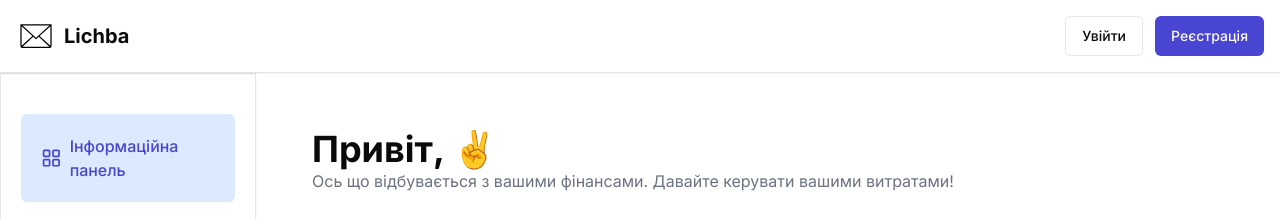
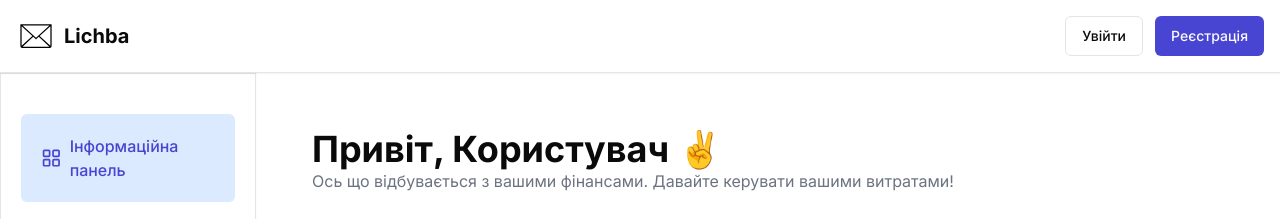
Before and after one commit to myronvika/lichba, a Next.js app: page /dashboard in a window 1280 px wide. Shown: the top 219 px of the page. Built offline with nearby package versions, Linux system fonts and the light colour scheme; no server answers.

Commit message:
Final version з перекладом імен

```diff
--- a/app/(routes)/dashboard/page.jsx
+++ b/app/(routes)/dashboard/page.jsx
@@ -11,10 +11,29 @@ import BarChartDashboard from './_components/BarChartDashboard'
 import BudgetItem from './budgets/_components/BudgetItem'
 import TransactionsList from './_components/TransactionsList'
 
+// Мінімальний переклад імен
+function translateName(user) {
+    if (!user) return 'Користувач';
+
+    const names = {
+        'victoria': 'Вікторія', 'victor': 'Віктор', 'john': 'Іван', 'mary': 'Марія',
+        'mike': 'Михайло', 'alex': 'Олекс', 'anna': 'Анна', 'kate': 'Катя'
+    };
+
+    const name = user.firstName || user.fullName || 'Користувач';
+    const lowerName = name.toLowerCase();
+
+    for (const [eng, ukr] of Object.entries(names)) {
+        if (lowerName.includes(eng)) return ukr;
+    }
+
+    return name;
+}
+
 export default function Dashboard() {
     const { user } = useUser()
+    const translatedName = translateName(user)
 
-    // Всі бюджети для фільтрації у графіку активності
     const [budgetList, setBudgetList] = useState([])
     const [latestBudgets, setLatestBudgets] = useState([])
     const [transactionsList, setTransactionsList] = useState([])
@@ -23,10 +42,8 @@ export default function Dashboard() {
         if (user) getBudgetList()
     }, [user])
 
-    // Завантажуємо всі бюджети + відбираємо останні 4
     const getBudgetList = async () => {
         try {
-            // Отримуємо бюджети з витратами
             const budgetsWithExpenses = await db
                 .select({
                     ...getTableColumns(Budgets),
@@ -39,7 +56,6 @@ export default function Dashboard() {
                 .groupBy(Budgets.id)
                 .orderBy(desc(Budgets.id))
 
-            // Окремо отримуємо доходи для кожного бюджету
             const incomeData = await db.select({
                 budgetId: Income.budgetId,
                 totalIncome: sql`COALESCE(sum(${Income.amount}), 0)`.mapWith(Number)
@@ -48,7 +64,6 @@ export default function Dashboard() {
                 .where(eq(Budgets.createdBy, user.primaryEmailAddress.emailAddress))
                 .groupBy(Income.budgetId);
 
-            // Об'єднуємо дані
             const result = budgetsWithExpenses.map(budget => {
                 const incomeForBudget = incomeData.find(income => income.budgetId === budget.id);
                 return {
@@ -65,10 +80,8 @@ export default function Dashboard() {
         }
     }
 
-    // Завантажуємо всі типи транзакцій
     const getAllTransactions = async () => {
         try {
-            // Отримуємо витрати
             const expenses = await db
                 .select({
                     id: Expenses.id,
@@ -84,7 +97,6 @@ export default function Dashboard() {
                 .where(eq(Budgets.createdBy, user.primaryEmailAddress.emailAddress))
                 .orderBy(desc(Expenses.id))
 
-            // Отримуємо доходи
             const income = await db
                 .select({
                     id: Income.id,
@@ -100,7 +112,6 @@ export default function Dashboard() {
                 .where(eq(Budgets.createdBy, user.primaryEmailAddress.emailAddress))
                 .orderBy(desc(Income.id))
 
-            // Додаємо тип до кожної транзакції в JavaScript
             const expensesWithType = expenses.map(expense => ({
                 ...expense,
                 type: 'expense'
@@ -111,11 +122,8 @@ export default function Dashboard() {
                 type: 'income'
             }));
 
-            // Об'єднуємо всі транзакції та сортуємо за датою створення
             const allTransactions = [...expensesWithType, ...incomeWithType]
                 .sort((a, b) => {
-                    // Конвертуємо дати у формат для порівняння
-                    // Припускаємо формат DD/MM/YYYY
                     const parseDate = (dateStr) => {
                         const [day, month, year] = dateStr.split('/');
                         return new Date(year, month - 1, day);
@@ -124,17 +132,14 @@ export default function Dashboard() {
                     const dateA = parseDate(a.createdAt);
                     const dateB = parseDate(b.createdAt);
 
-                    // Сортуємо за датою (новіші спочатку)
                     if (dateA.getTime() !== dateB.getTime()) {
                         return dateB.getTime() - dateA.getTime();
                     }
 
-                    // Якщо дати однакові, сортуємо за ID (новіші спочатку)
                     return b.id - a.id;
                 })
-                .slice(0, 10) // Беремо останні 10 транзакцій
+                .slice(0, 10)
 
-            console.log('Всі транзакції:', allTransactions); // Для дебагу
             setTransactionsList(allTransactions)
         } catch (error) {
             console.error('Помилка завантаження транзакцій:', error)
@@ -143,7 +148,7 @@ export default function Dashboard() {
 
     return (
         <div className="p-8">
-            <h2 className="font-bold text-4xl">Привіт, {user?.fullName} ✌️</h2>
+            <h2 className="font-bold text-4xl">Привіт, {translatedName} ✌️</h2>
             <p className="text-gray-500 mb-8">
                 Ось що відбувається з вашими фінансами. Давайте керувати вашими витратами!
             </p>
@@ -151,7 +156,6 @@ export default function Dashboard() {
             <CardInfo budgetList={budgetList} />
 
             <div className="grid grid-cols-1 lg:grid-cols-3 gap-5 mt-6">
-                {/* Активність + Останні Транзакції */}
                 <div className="lg:col-span-2 space-y-6">
                     <BarChartDashboard budgetList={budgetList} />
                     <TransactionsList
@@ -160,7 +164,6 @@ export default function Dashboard() {
                     />
                 </div>
 
-                {/* Останні Конверти (тільки 4) */}
                 <div className="space-y-4">
                     <h2 className="font-bold text-lg">Останні конверти</h2>
                     {latestBudgets.length > 0 ? (
```
Also changed, not shown: utils/translateName.js (added, +34 -0 lines), 1 other file (tests, documents, lock files or other folders).
